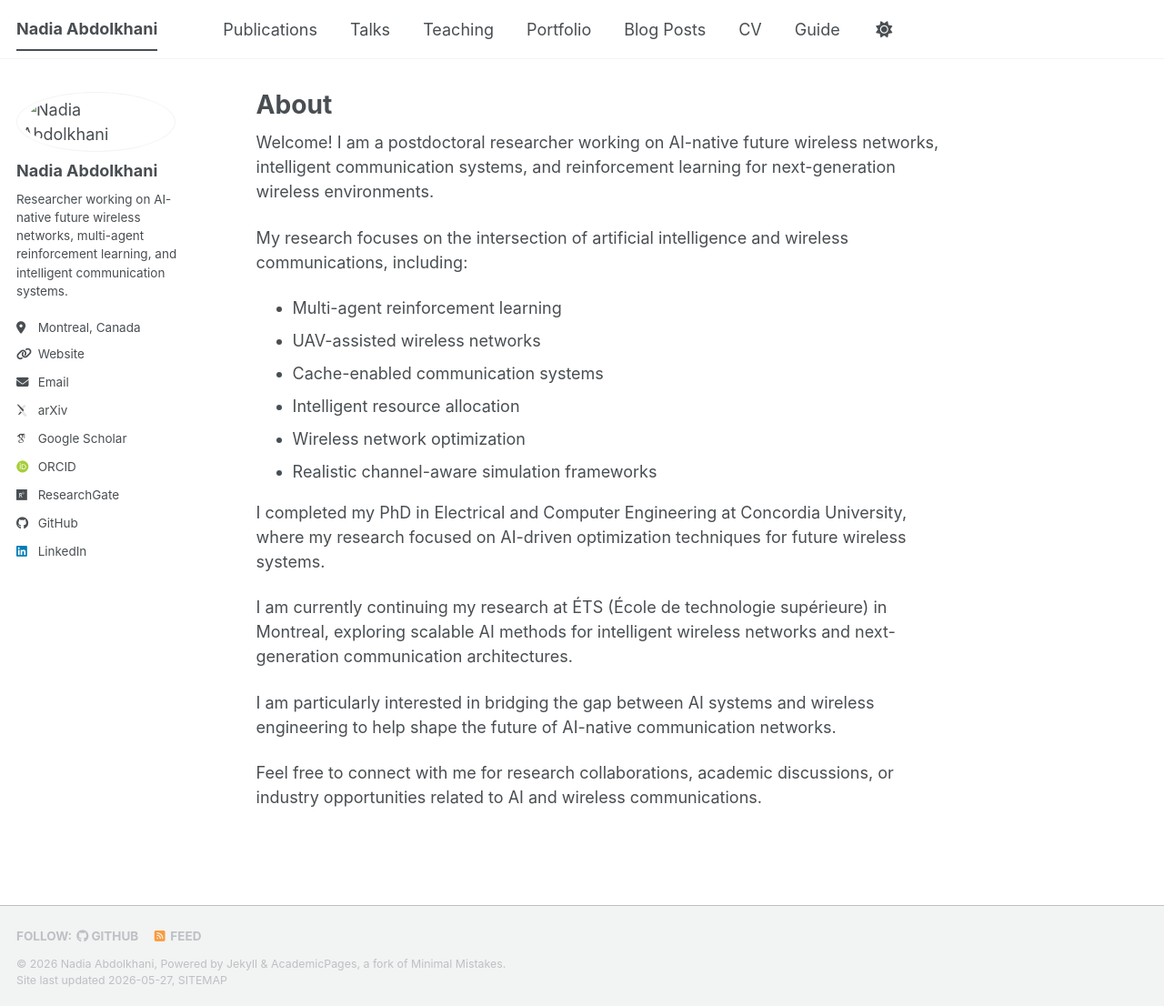
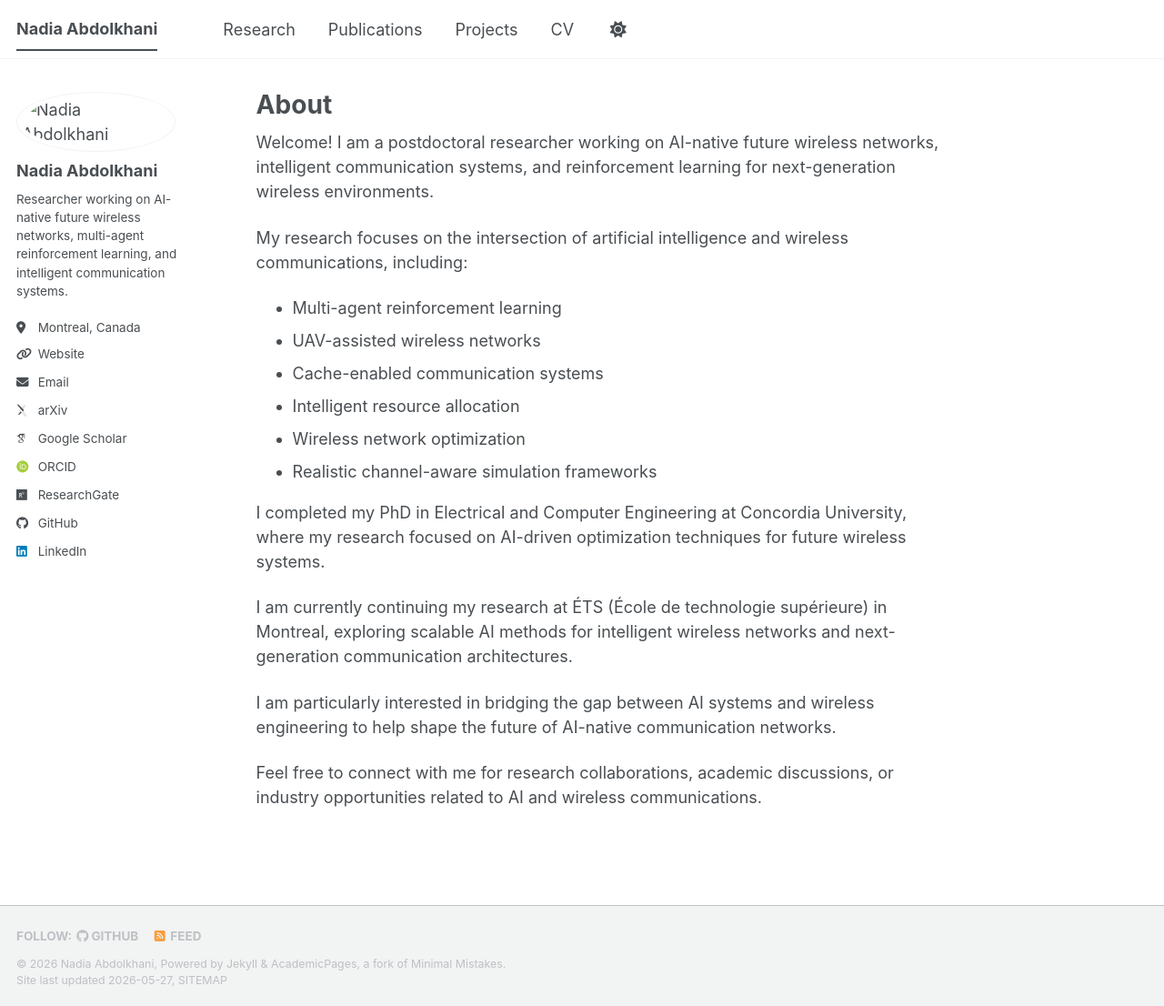
Before and after one commit to NAbdolkhani/NAbdolkhani.github.io, a Jekyll site: the page built from _pages/about.md, in a window 1280 px wide and 1106 px high. Shown: the whole window at 91% size. Built offline with Jekyll 4.4.1, drawn with Linux system fonts in a browser that asks for light colours; some web fonts are replaced; a script bundle is joined from its source files by our own code; library files that are not in the unit come from our copies.

Commit message:
Update navigation.yml

```diff
--- a/_data/navigation.yml
+++ b/_data/navigation.yml
@@ -8,26 +8,14 @@
 #      Markdown formatted page while the second is generated using JSON.
 
 main:
+  - title: "Research"
+    url: /research/
+
   - title: "Publications"
     url: /publications/
 
-  - title: "Talks"
-    url: /talks/
-
-  - title: "Teaching"
-    url: /teaching/
-
-  - title: "Portfolio"
-    url: /portfolio/
-
-  - title: "Blog Posts"
-    url: /year-archive/
+  - title: "Projects"
+    url: /projects/
 
   - title: "CV"
     url: /cv/
-
-  # - title: "CV"
-  #   url: /cv-json/
-
-  - title: "Guide"
-    url: /markdown/
```
